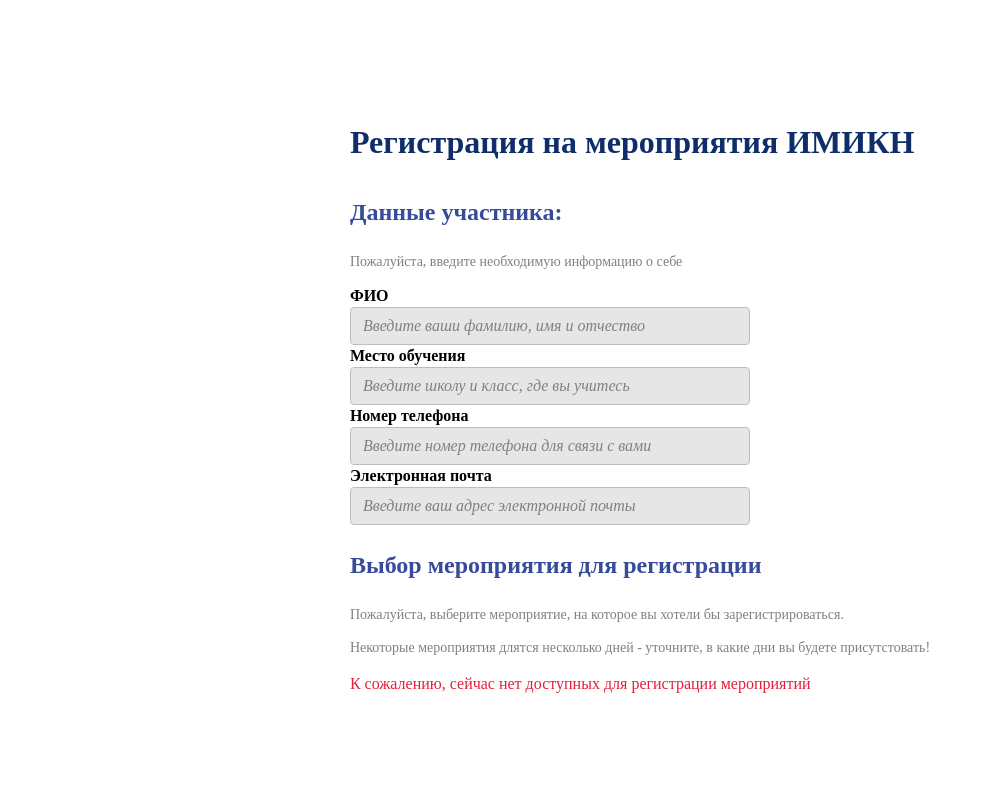
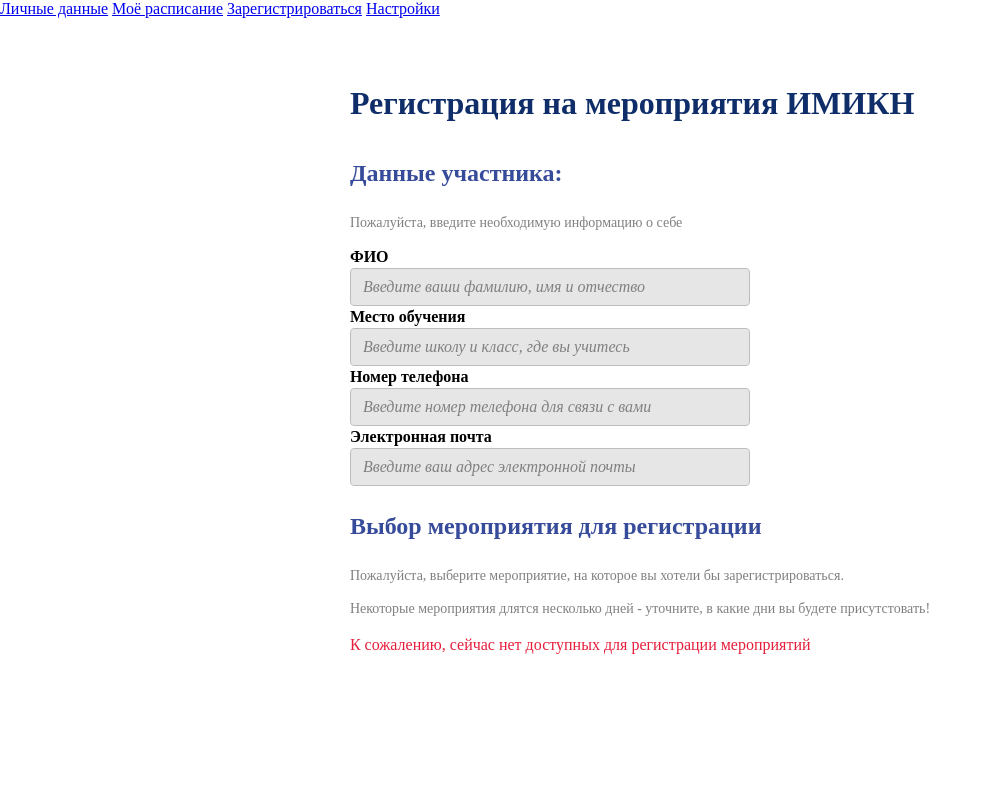
Before and after one commit to yualapshina/registration-system-coursework, a Django app: page /register/ in a window 1280 px wide. Shown: the whole page, without its empty margins (0-992 px from the left). Run offline with Django 4.2, Linux system fonts and the light colour scheme; data that the repository does not hold is empty; some web fonts are replaced.

Commit message:
professional css (pinned navbar, ruined everything else)

```diff
--- a/regsys/static/regsys/style.css
+++ b/regsys/static/regsys/style.css
@@ -15,9 +15,19 @@
 }
 
 .block {
-  margin: auto;
+  margin-top: 50px;
+  margin-left: auto;
+  margin-right: auto;
   display: block;
   border: none;
+}
+
+.navbar {
+  position: fixed;
+  top: 0;
+  width: 100%;
+  height: 50px;
+  background-color: white;
 }
 
 /* Regular */
--- a/regsys/templates/regsys/register.html
+++ b/regsys/templates/regsys/register.html
@@ -10,9 +10,20 @@
 </head>
 
 <body>
-	<form action="{% url 'profile' %}" method="post">
+	<form action="{% url 'timetable' %}" method="post">
 		{% csrf_token %}
 		<div class="parent">
+
+		<div class="navbar">
+		{% for name, link in navbar.items %}
+			{% if name == "Зарегистрироваться" %}
+				<a class="navbar_current" href="{% url link %}">{{ name }}</a>
+			{% else %}
+				<a class="navbar_link" href="{% url link %}">{{ name }}</a>
+			{% endif %}
+		{% endfor %}
+		</div>
+
 			<div class="block">
 		<p class="text-h1" style="color:#0F2D69">Регистрация на мероприятия ИМИКН</p>
 		<p class="text-h2" style="color: #374B9B">Данные участника:</p>
--- a/regsys/urls.py
+++ b/regsys/urls.py
@@ -6,9 +6,9 @@ urlpatterns = [
     path('signup/', views.signup, name='signup'),
     path('signup/personal', views.personal, name='personal'),
     path('signin/', views.signin, name='signin'),
-    #path('profile/', views.profile, name='profile'),
+    path('profile/', views.profile, name='profile'),
     path('mylist/', views.mylist, name='mylist'),
-    #path('settings/', views.settings, name='settings'),
+    path('settings/', views.settings, name='settings'),
     path('register/', views.register, name='register'),
     path('timetable/', views.timetable, name='timetable'),
     path('download/', views.download, name='download'),
--- a/regsys/views.py
+++ b/regsys/views.py
@@ -59,7 +59,7 @@ def mylist(request):
     context = {
         'navbar': navbar_profile,
     }
-    sender = request.POST["submit"]
+    sender = request.POST.get("submit", "")
 
     if sender == "personal":
         guest = Guest(
@@ -88,6 +88,18 @@ def mylist(request):
 
     return render(request, 'regsys/mylist.html', context)
 
+def profile(request):
+    context = {
+        'navbar': navbar_profile,
+    }
+    return render(request, 'regsys/mylist.html', context)
+
+def settings(request):
+    context = {
+        'navbar': navbar_profile,
+    }
+    return render(request, 'regsys/mylist.html', context)
+
 def register(request):
     events = Event.objects.order_by("start_date")
     dates = []
@@ -102,6 +114,7 @@ def register(request):
                 break
         dates.append(d)
     context = {
+        'navbar': navbar_profile,
         'events': events,
         'dates': dates,
     }
```
Also changed, not shown: README.md.
